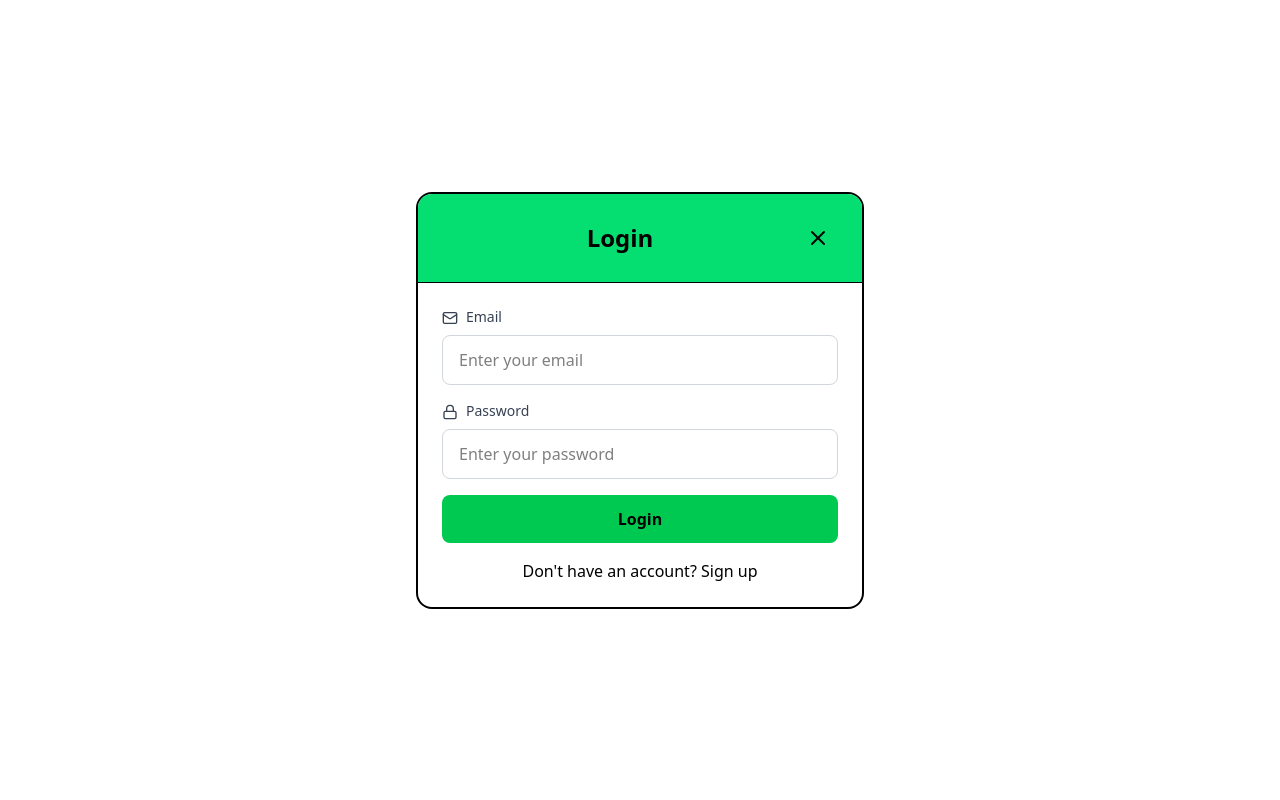
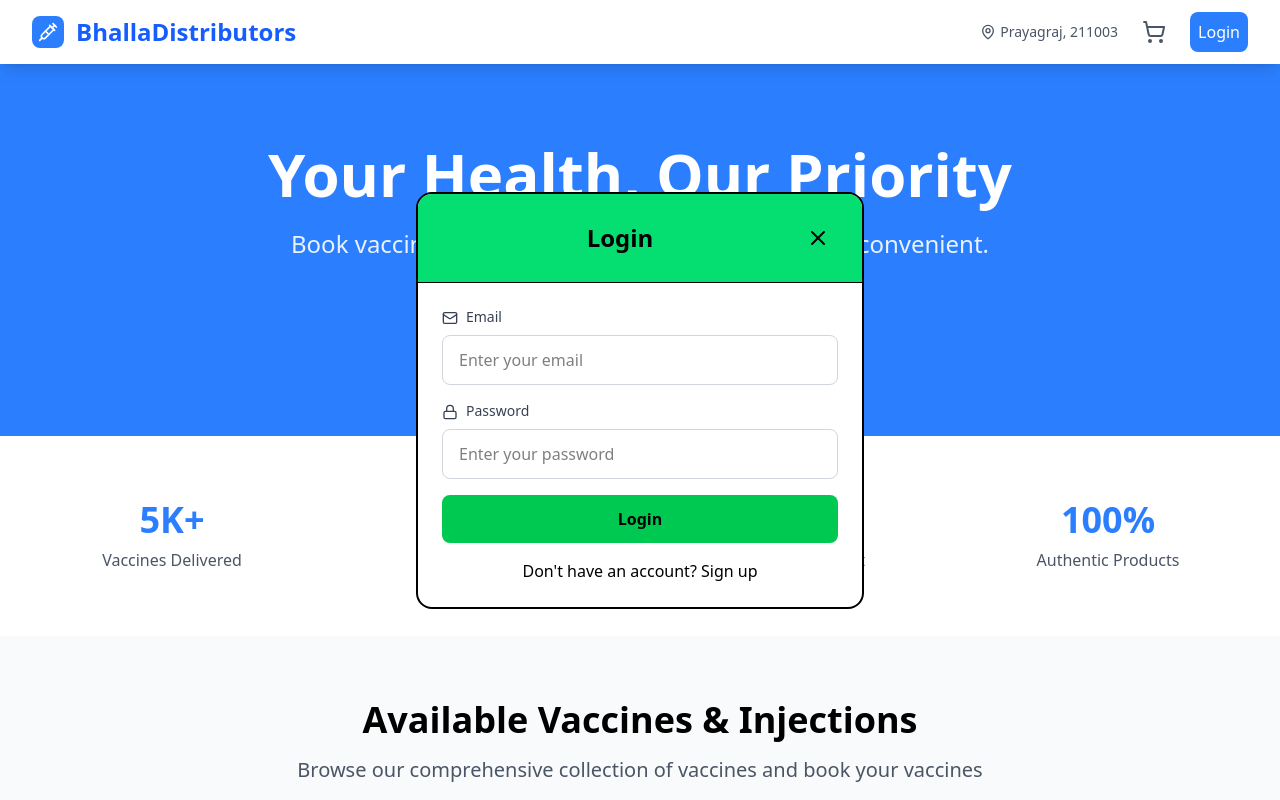
Before and after one commit to Bhallachirag/FinalFrontend, a React (Vite) app: page / in a window 1280 px wide. Both pictures are taken after a click on the button "Login". Shown: the top 800 px of the page. Built offline with nearby package versions, Linux system fonts and the light colour scheme; no server answers.

Commit message:
fixed some ui again

```diff
--- a/src/components/auth/LoginModal.jsx
+++ b/src/components/auth/LoginModal.jsx
@@ -82,7 +82,7 @@ const LoginModal = ({ isOpen, onClose, onLoginSuccess }) => {
   if (!isOpen) return null;
 
   return (
-    <div className="fixed inset-0 bg-white bg-opacity-50 z-60 flex items-center justify-center p-4">
+    <div className="fixed inset-0 bg-opacity-50 z-60 flex items-center justify-center p-4">
       <div className="bg-white rounded-2xl border-2 max-w-md w-full overflow-hidden">
        <div className="flex items-center justify-between p-6 border-b bg-gradient-to-r bg-green-400 text-black">
         <div></div> {/* Empty spacer */}
--- a/src/components/cart/Cart.jsx
+++ b/src/components/cart/Cart.jsx
@@ -70,7 +70,7 @@ const Cart = ({ isOpen, onClose, items, onUpdateQuantity, onRemove, onCheckout }
   return (
     <>
       <div className="fixed inset-0 bg-opacity-50 z-50 flex items-center justify-center p-4">
-        <div className="bg-white rounded-2xl shadow-2xl max-w-md w-full max-h-[80vh] flex flex-col">
+        <div className="rounded-2xl shadow-2xl max-w-md w-full max-h-[80vh] flex flex-col">
           <div className="flex items-center justify-between p-6 border-b flex-shrink-0">
             <h2 className="text-2xl font-bold text-gray-900">Your Cart</h2>
             <button onClick={onClose} className="p-2 hover:bg-gray-100 rounded-lg transition-colors">
```
